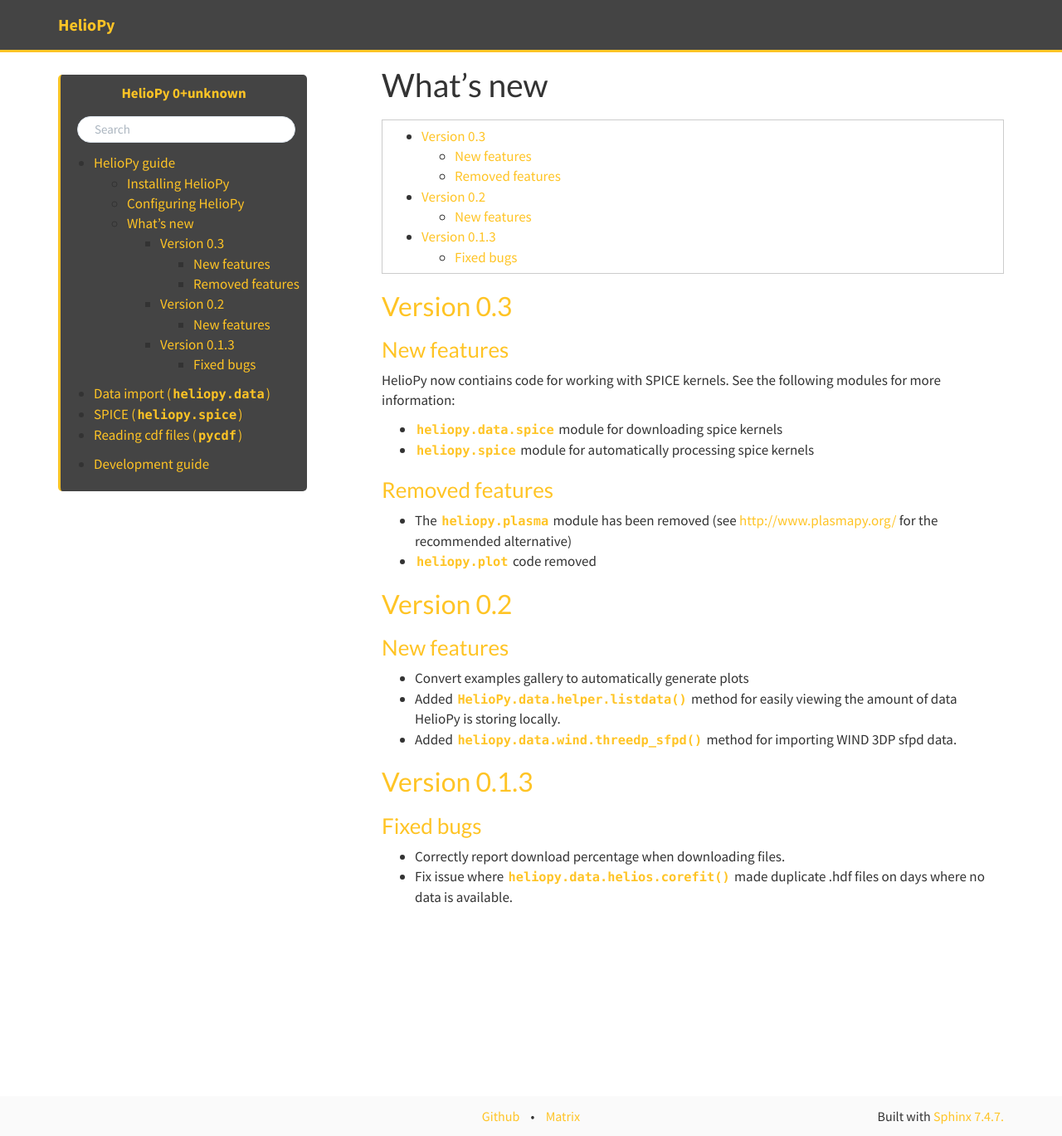
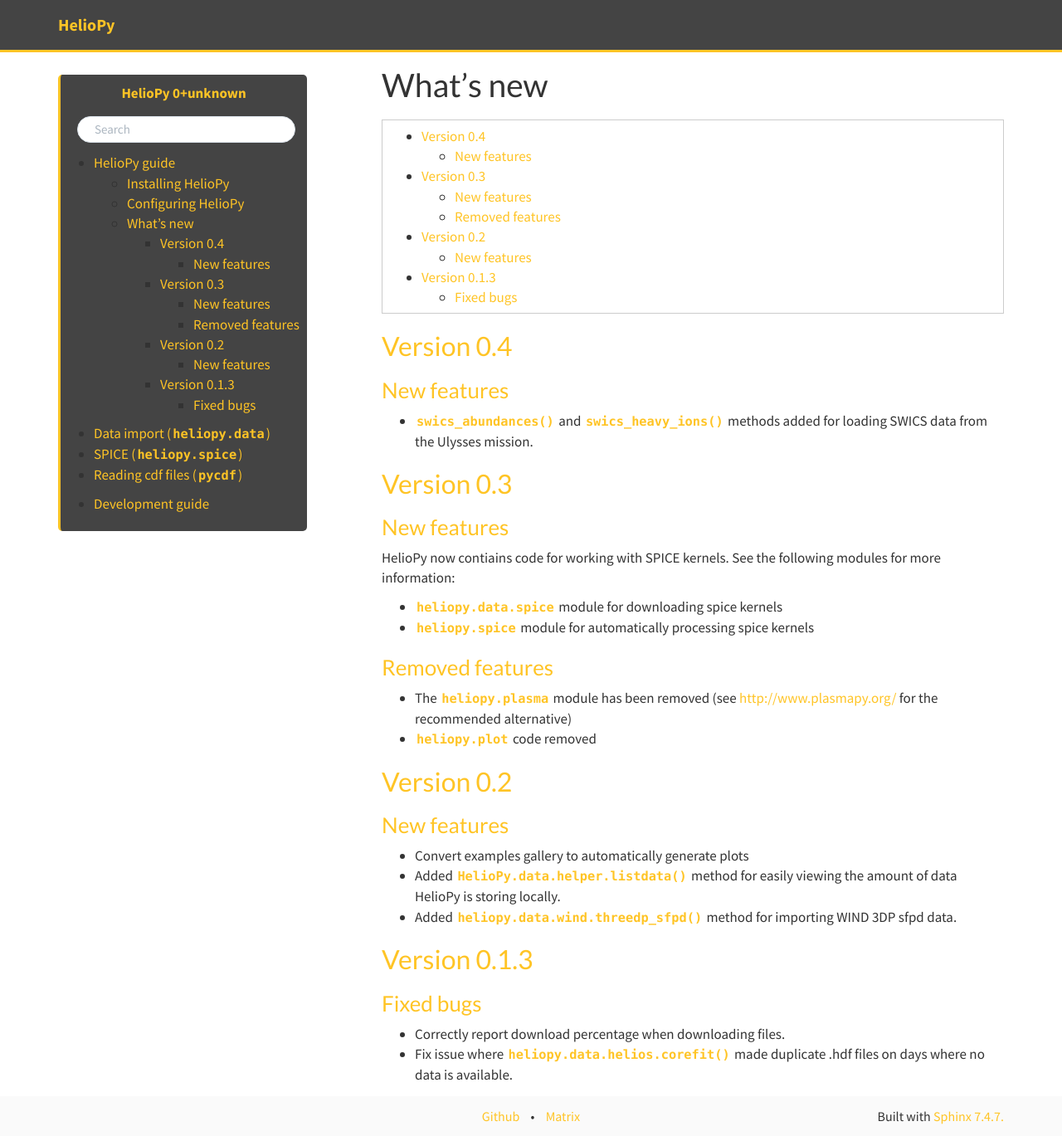
Before and after one commit to heliopython/heliopy, a Sphinx documentation site: the page built from doc/source/guide/whatsnew.rst, in a window 1280 px wide and 1369 px high. Shown: the whole window at 83% size. Built offline with Sphinx 7.4.7, drawn with Linux system fonts in a browser that asks for light colours; pages that are not in the unit, such as notebooks, are missing from menus.

Commit message:
Add changelog entry

```diff
--- a/doc/source/guide/whatsnew.rst
+++ b/doc/source/guide/whatsnew.rst
@@ -3,6 +3,16 @@ What's new
 
 .. contents:: :local:
    :depth: 2
+
+Version 0.4
+-----------
+
+New features
+^^^^^^^^^^^^
+
+- :meth:`~heliopy.data.ulysses.swics_abundances` and
+  :meth:`~heliopy.data.ulysses.swics_heavy_ions`
+  methods added for loading SWICS data from the Ulysses mission.
 
 Version 0.3
 -----------
```
